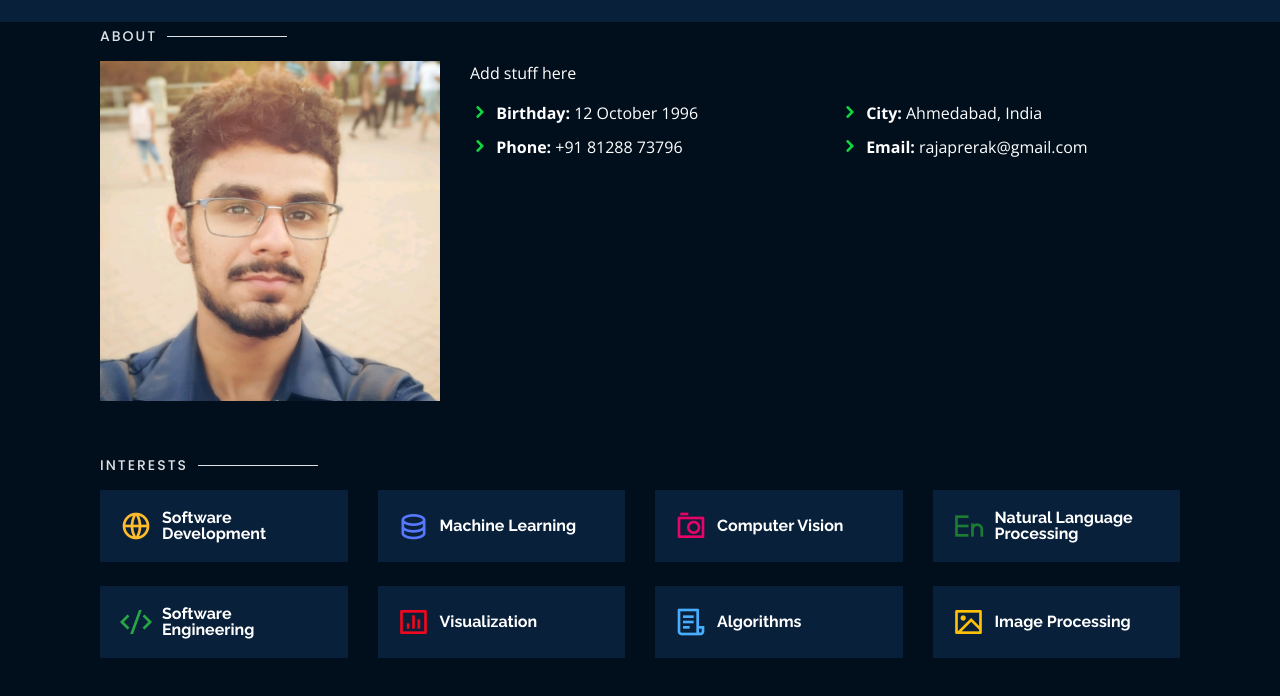
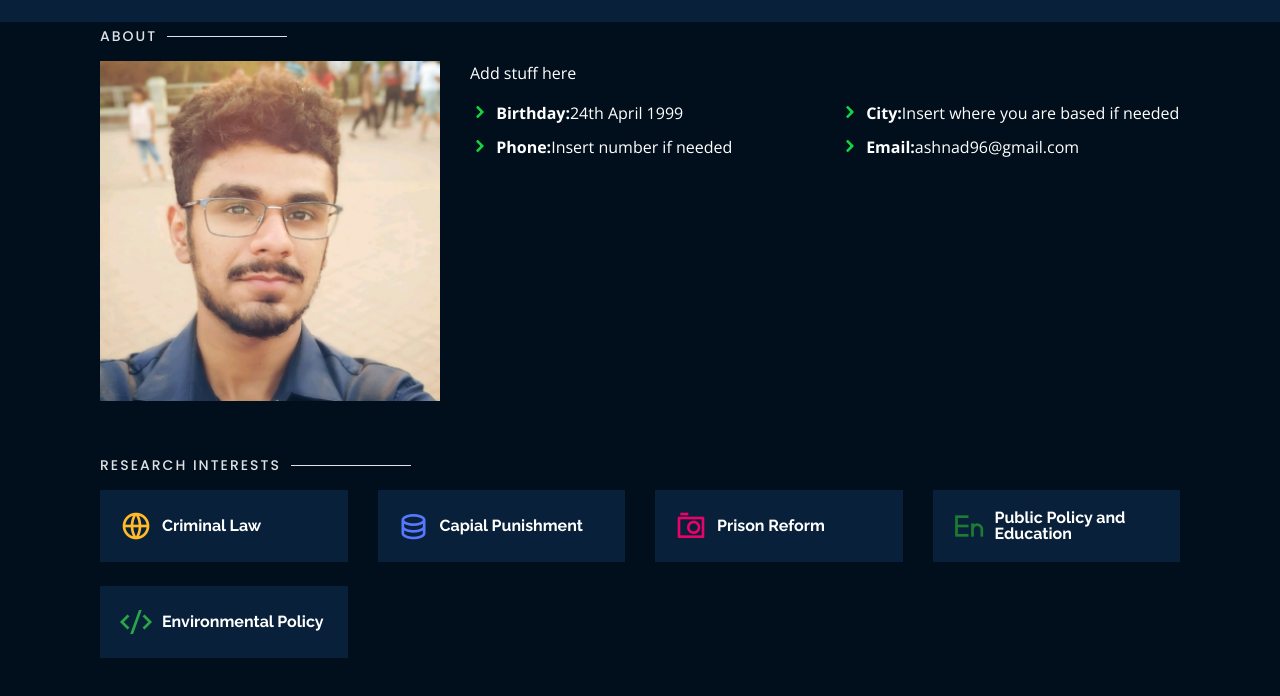
Before and after one commit to ashnadev/ashnadev.github.io, a plain HTML site: page index.html in a window 1280 px wide. Both pictures are taken after a click on the link "About". Shown: the part 68-764 px from the top of the page. Drawn offline with nearby package versions, Linux system fonts and the light colour scheme.

Commit message:
Update index.html

```diff
--- a/index.html
+++ b/index.html
@@ -83,7 +83,6 @@
 
       <div class="social-links">
           <a href="https://www.linkedin.com/in/ashna-d-5211a2162" target="_blank" class="linkedin"><i class="bx bxl-linkedin"></i></a>
-          <a href="https://www.github.com/rajaprerak" target="_blank" class="github"><i class="bx bxl-github"></i></a>
           <a href="mailto:ashnad96@gmail.com" target="_blank" class="google"><i class="bx bxl-google"></i></a>
 
       </div>
@@ -111,14 +110,14 @@
           <div class="row">
             <div class="col-lg-6">
               <ul>
-                <li><i class="icofont-rounded-right"></i> <strong>Birthday:</strong> 12 October 1996</li>
-                <li><i class="icofont-rounded-right"></i> <strong>Phone:</strong> +91 81288 73796</li>
+                <li><i class="icofont-rounded-right"></i> <strong>Birthday:</strong>24th April 1999</li>
+                <li><i class="icofont-rounded-right"></i> <strong>Phone:</strong>Insert number if needed</li>
               </ul>
             </div>
             <div class="col-lg-6">
               <ul>
-                <li><i class="icofont-rounded-right"></i> <strong>City:</strong> Ahmedabad, India</li>
-                <li><i class="icofont-rounded-right"></i> <strong>Email:</strong> rajaprerak@gmail.com</li>
+                <li><i class="icofont-rounded-right"></i> <strong>City:</strong>Insert where you are based if needed</li>
+                <li><i class="icofont-rounded-right"></i> <strong>Email:</strong>ashnad96@gmail.com</li>
               </ul>
             </div>
           </div>
@@ -131,41 +130,41 @@
     <div class="interests container">
 
       <div class="section-title">
-        <h2>Interests</h2>
+        <h2>Research Interests</h2>
       </div>
 
       <div class="row">
         <div class="col-lg-3 col-md-4">
           <div class="icon-box">
             <i class="ri-global-line" style="color: #ffbb2c;"></i>
-            <h3>Software Development</h3>
+            <h3>Criminal Law</h3>
           </div>
         </div>
         <div class="col-lg-3 col-md-4 mt-4 mt-md-0">
           <div class="icon-box">
             <i class="ri-database-2-line" style="color: #5578ff;"></i>
-            <h3>Machine Learning</h3>
+            <h3>Capial Punishment</h3>
           </div>
         </div>
         <div class="col-lg-3 col-md-4 mt-4 mt-md-0">
           <div class="icon-box">
             <i class="ri-camera-3-line" style="color: #e80368;"></i>
-            <h3>Computer Vision</h3>
+            <h3>Prison Reform</h3>
           </div>
         </div>
         <div class="col-lg-3 col-md-4 mt-4 mt-lg-0">
           <div class="icon-box">
             <i class="ri-english-input" style="color: #1c7d32;"></i>
-            <h3>Natural Language Processing</h3>
+            <h3>Public Policy and Education</h3>
           </div>
         </div>
         <div class="col-lg-3 col-md-4 mt-4">
           <div class="icon-box">
             <i class="ri-code-s-slash-fill" style="color: #28a745;"></i>
-            <h3>Software Engineering</h3>
+            <h3>Environmental Policy</h3>
           </div>
         </div>
-        <div class="col-lg-3 col-md-4 mt-4">
+<!--         <div class="col-lg-3 col-md-4 mt-4">
           <div class="icon-box">
             <i class="ri-bar-chart-box-line" style="color: #f1081f;"></i>
             <h3>Visualization</h3>
@@ -182,7 +181,7 @@
             <i class="ri-image-line" style="color: #ffc107;"></i>
             <h3>Image Processing</h3>
           </div>
-        </div>
+        </div> -->
       </div>
 
     </div><!-- End Interests -->
```
